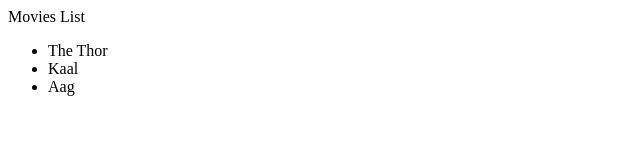
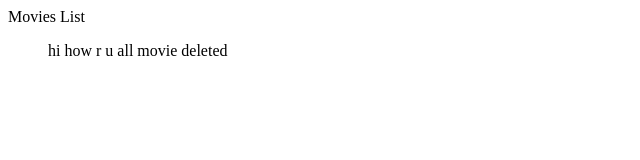
Before and after one commit to souravTT/git_practice, a plain HTML site: page index.html in a window 1280 px wide. Shown: the whole page, without its empty margins (0-640 px from the left). Drawn offline with Linux system fonts and the light colour scheme.

Commit message:
updated index.html

```diff
--- a/index.html
+++ b/index.html
@@ -7,15 +7,7 @@
 		</p>
   	    <ul>
 
-  	    	<li>
-  	    		The Thor
-  	    	</li>
-  	    	<li>
-   	    		Kaal
-  	    	</li>
-  	    	<li>
-  	    		Aag
-  	    	</li>
+  	    	<p>hi how r u all movie deleted</p>
   	    </ul>
 	</body>
 </html>
```
